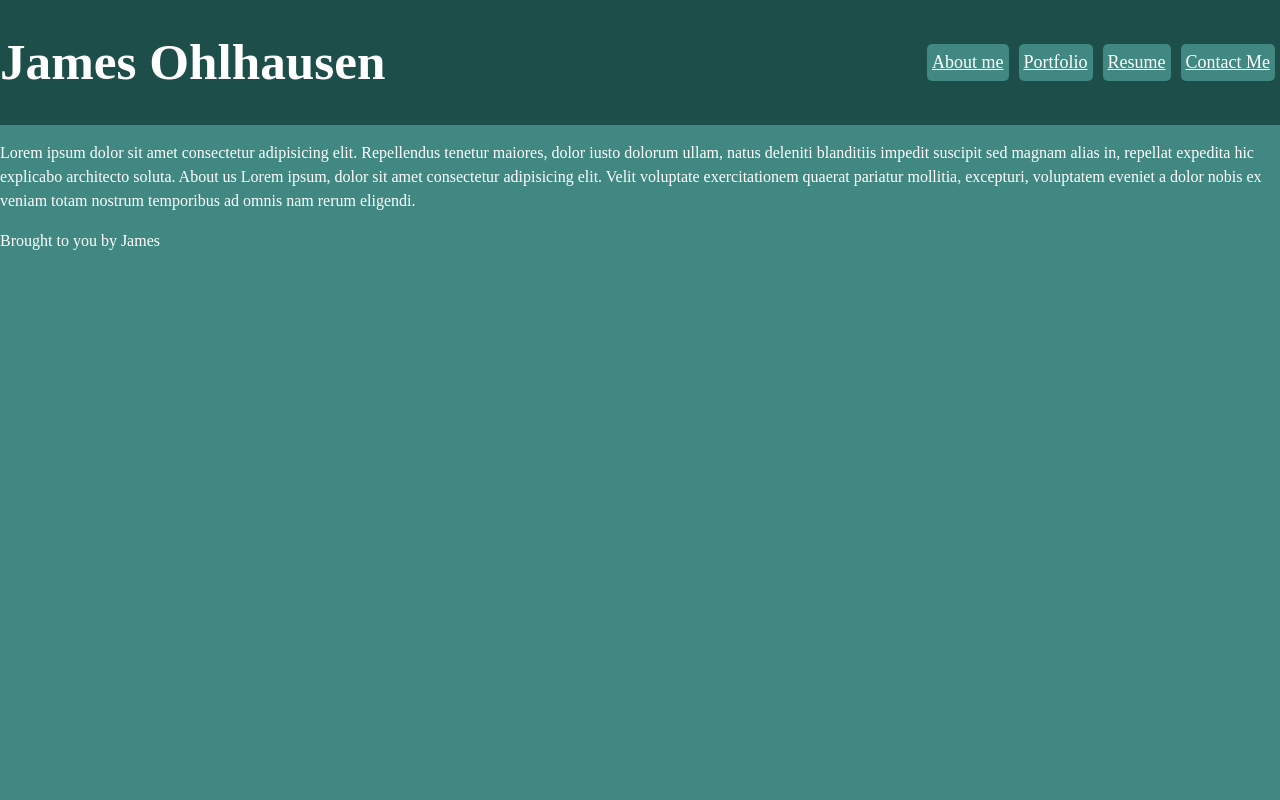
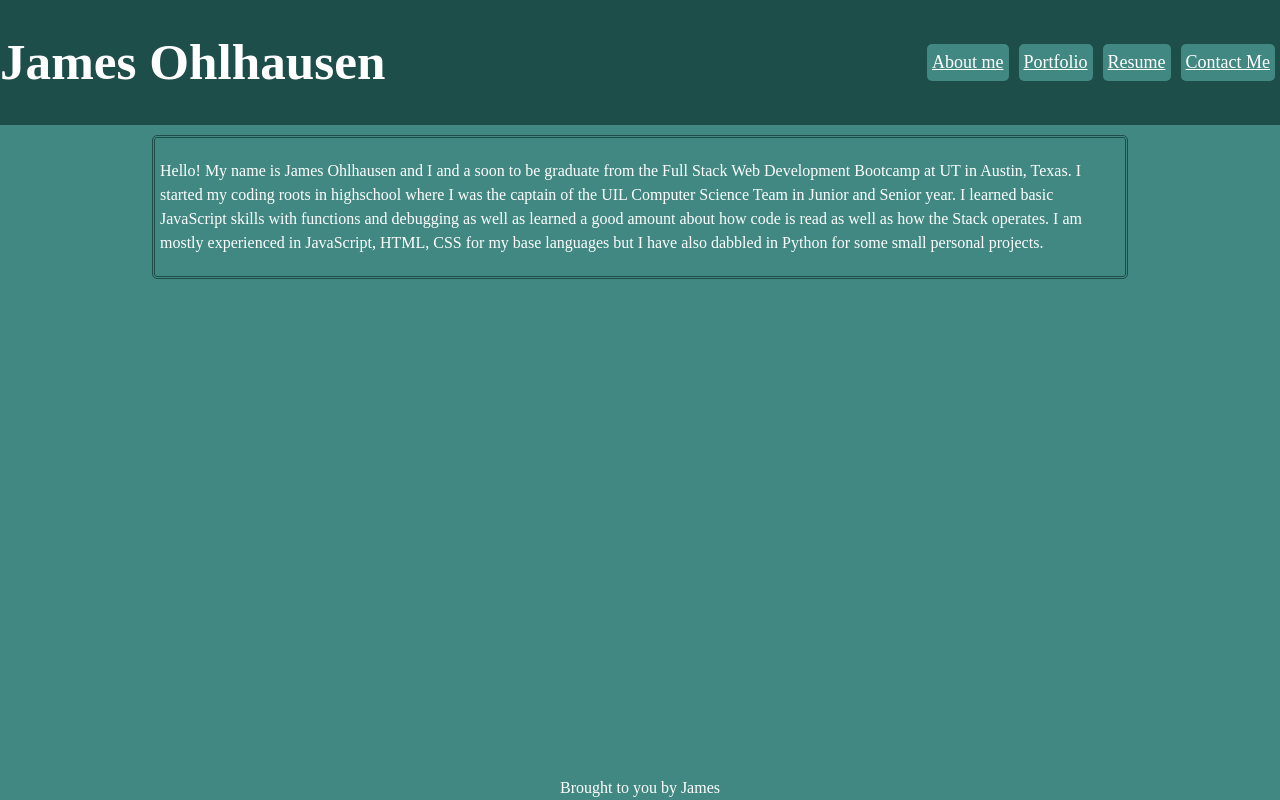
Before and after one commit to OhlhJames/React-Portfolio, a React (Vite) app: page /about in a window 1280 px wide. Built offline with nearby package versions, Linux system fonts and the light colour scheme.

Commit message:
Added info to contact page and about page as well as adding styling components to each page so that users can easily understand the info

```diff
--- a/src/index.css
+++ b/src/index.css
@@ -19,6 +19,7 @@ header {
 .navbar {
   display: flex;
 }
+
 a {
   font-size: large;
   font-weight: 500;
@@ -43,21 +44,43 @@ h1 {
   line-height: 1.1;
 }
 
-button {
-  border-radius: 8px;
-  border: 1px solid transparent;
-  padding: 0.6em 1.2em;
-  font-size: 1em;
-  font-weight: 500;
-  font-family: inherit;
-  background-color: #1a1a1a;
-  cursor: pointer;
-  transition: border-color 0.25s;
+footer{
+  position:fixed;
+  bottom:0;
+  left:0;
+  right:0;
+  display: flex;
+  justify-content: center;
 }
-button:hover {
-  border-color: #646cff;
+
+.linkedin{
+  font-size: 30px;
 }
-button:focus,
-button:focus-visible {
-  outline: 4px auto -webkit-focus-ring-color;
+
+.container{
+  display: flex;
+  flex-direction: column;
+  align-content: center;
+  justify-content: center;
+  align-items: center;
 }
+.card{
+  display: flex;
+  width: 350px;
+  margin: 10px;
+  padding: 5px;
+  border-color: #1e4e49;
+  border-style: double;
+  border-radius: 5px;
+  justify-content: center
+}
+.about{
+  display: flex;
+  width: 75%;
+  margin: 10px;
+  padding: 5px;
+  border-color: #1e4e49;
+  border-style: double;
+  border-radius: 5px;
+  justify-content: center
+}
--- a/src/pages/AboutPage.jsx
+++ b/src/pages/AboutPage.jsx
@@ -1,15 +1,14 @@
 export default function AboutPage() {
     return (
-      <div>
-        <p>
-          Lorem ipsum dolor sit amet consectetur adipisicing elit. Repellendus
-          tenetur maiores, dolor iusto dolorum ullam, natus deleniti blanditiis
-          impedit suscipit sed magnam alias in, repellat expedita hic explicabo
-          architecto soluta. About us Lorem ipsum, dolor sit amet consectetur
-          adipisicing elit. Velit voluptate exercitationem quaerat pariatur
-          mollitia, excepturi, voluptatem eveniet a dolor nobis ex veniam totam
-          nostrum temporibus ad omnis nam rerum eligendi.
-        </p>
+      <div class = "container">
+        <div class = "about">
+          <p>
+            Hello! My name is James Ohlhausen and I and a soon to be graduate from the Full Stack Web Development Bootcamp at UT in Austin, Texas.
+            I started my coding roots in highschool where I was the captain of the UIL Computer Science Team in Junior and Senior year.
+            I learned basic JavaScript skills with functions and debugging as well as learned a good amount about how code is read as well as how the Stack operates.
+            I am mostly experienced in JavaScript, HTML, CSS for my base languages but I have also dabbled in Python for some small personal projects.
+          </p>
+        </div>
       </div>
     );
   }
--- a/src/pages/ContactPage.jsx
+++ b/src/pages/ContactPage.jsx
@@ -1,7 +1,18 @@
 export default function ContactPage () {
     return(
-        <div>
-            <p>1</p>
+        <div class = "container">
+            <div class = "card">
+                <h1>Contact Me!</h1>
+            </div>
+            <div class = "card">
+                <h2>ohlhjames@gmail.com</h2>
+            </div>
+            <div class = "card">
+                <h2>210-336-5244</h2>
+            </div>
+            <div class = "card">
+                <a class = "linkedin" href = "https://www.linkedin.com/in/james-ohlhausen-912917271/">OhlhJames</a>
+            </div>
         </div>
     )
 }
```
